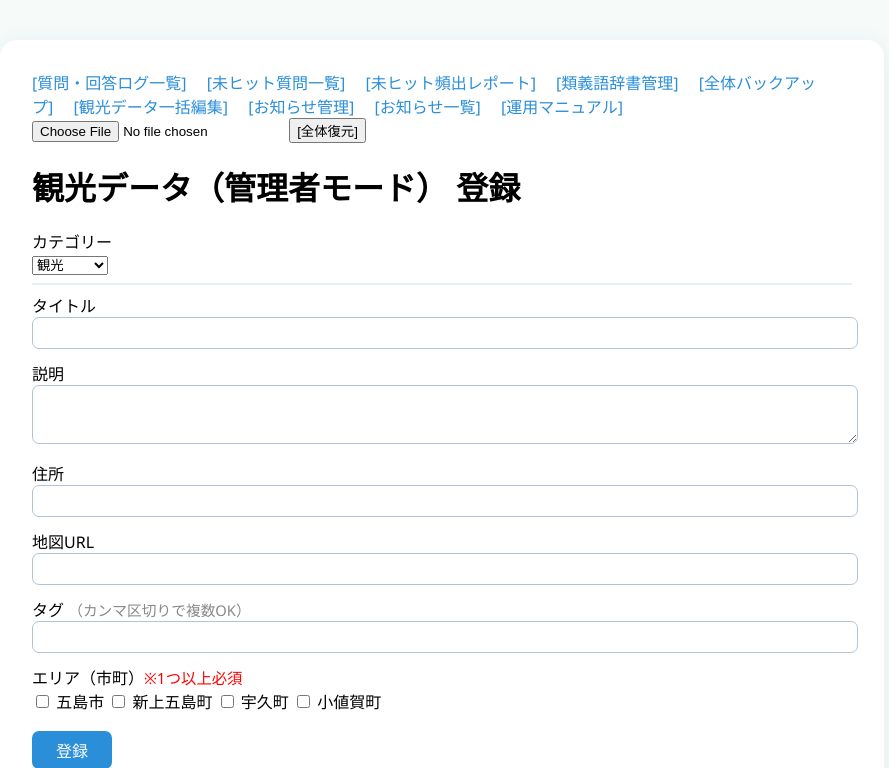
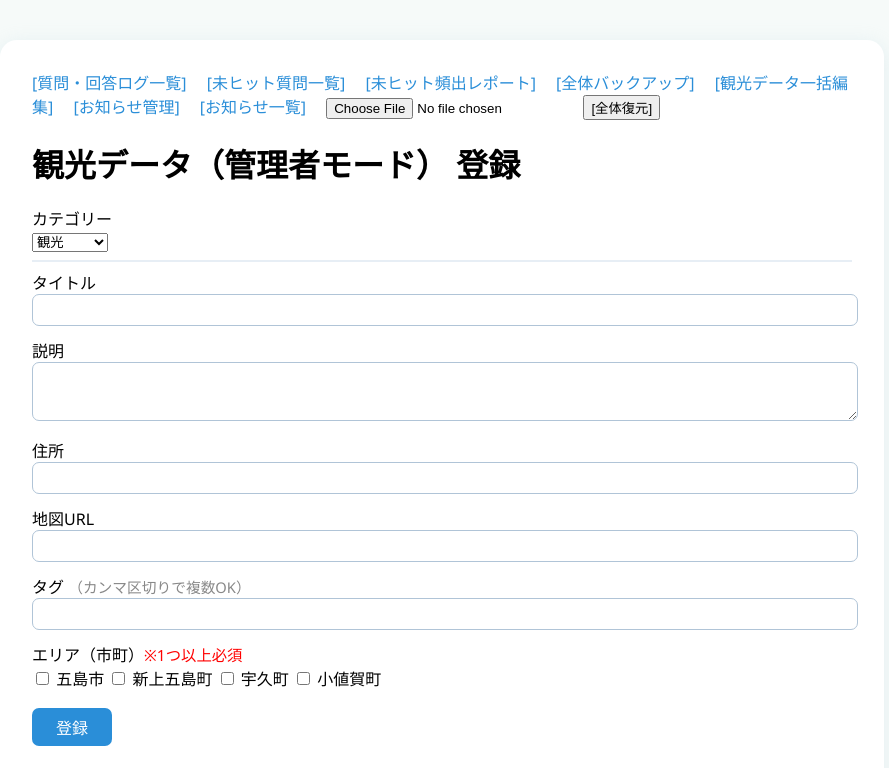
Before and after one commit to fullygoto/kankouai, a Flask app: page /admin/entry in a window 1280 px wide. Shown: the top 768 px of the page, without its empty margins (198-1087 px from the left). Run offline with Flask 3, Linux system fonts and the light colour scheme; the visitor is signed in with stand-in values (Sample User, id 1).

Commit message:
Add files via upload

```diff
--- a/templates/admin_entry.html
+++ b/templates/admin_entry.html
@@ -41,12 +41,18 @@
         <a href="{{ url_for('admin_logs') }}">[質問・回答ログ一覧]</a>
         <a href="{{ url_for('admin_unhit_questions') }}">[未ヒット質問一覧]</a>
         <a href="{{ url_for('admin_unhit_report') }}">[未ヒット頻出レポート]</a>
-        <a href="{{ url_for('admin_synonyms') }}">[類義語辞書管理]</a>
+
+        {# ↓ ここは未定義エンドポイント。消す or コメントアウト #}
+        {# <a href="{{ url_for('admin_synonyms') }}">[類義語辞書管理]</a> #}
+
         <a href="{{ url_for('admin_backup') }}">[全体バックアップ]</a>
         <a href="{{ url_for('admin_entries_edit') }}">[観光データ一括編集]</a>
         <a href="{{ url_for('admin_notices') }}">[お知らせ管理]</a>
         <a href="{{ url_for('notices') }}">[お知らせ一覧]</a>
-        <a href="{{ url_for('admin_manual') }}" style="margin-right:14px;">[運用マニュアル]</a>
+
+        {# ↓ ここも未定義。消す or コメントアウト #}
+        {# <a href="{{ url_for('admin_manual') }}" style="margin-right:14px;">[運用マニュアル]</a> #}
+
         <form action="{{ url_for('admin_restore') }}" method="post" enctype="multipart/form-data" style="display:inline;">
             <input type="file" name="backup_zip" accept=".zip" style="display:inline;">
             <button type="submit" onclick="return confirm('現在のデータが上書きされます。本当に復元しますか？');">[全体復元]</button>
```
Also changed, not shown: other parts of templates/admin_entry.html (+2 -1 lines).
